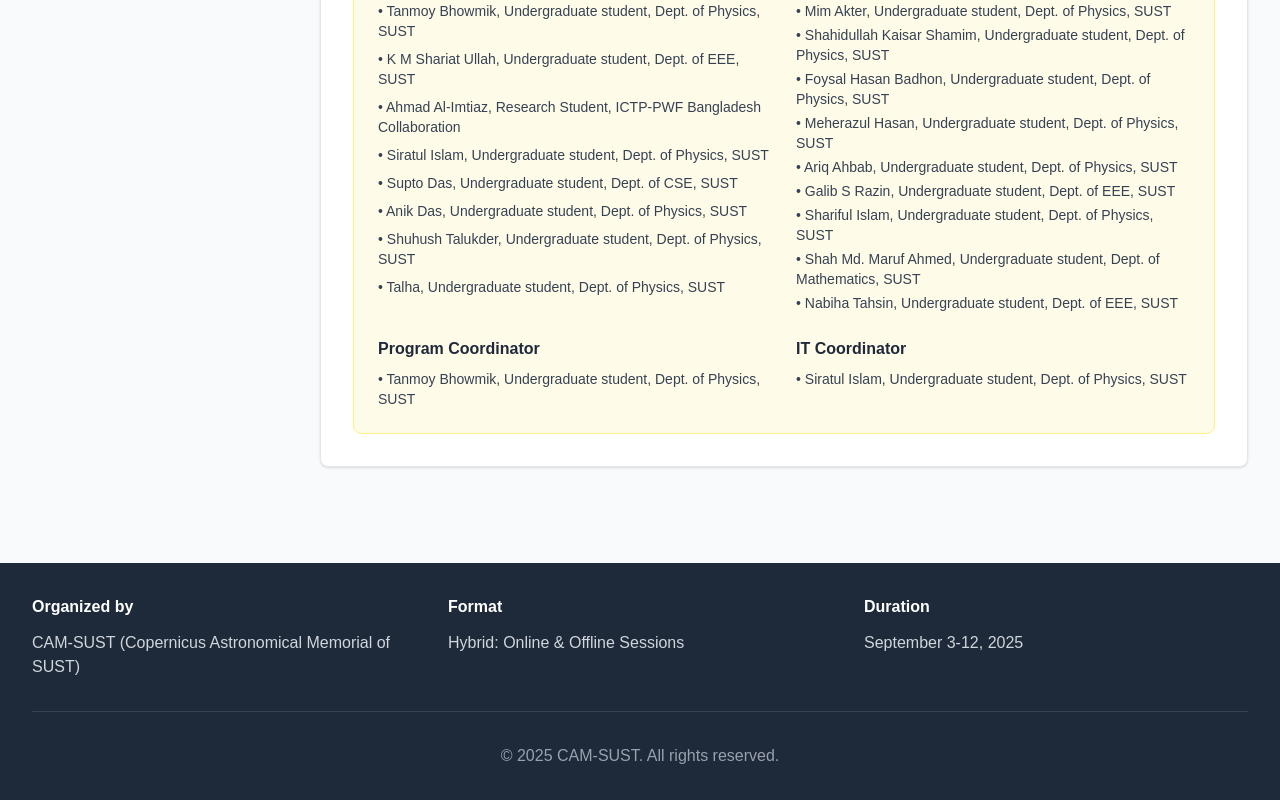
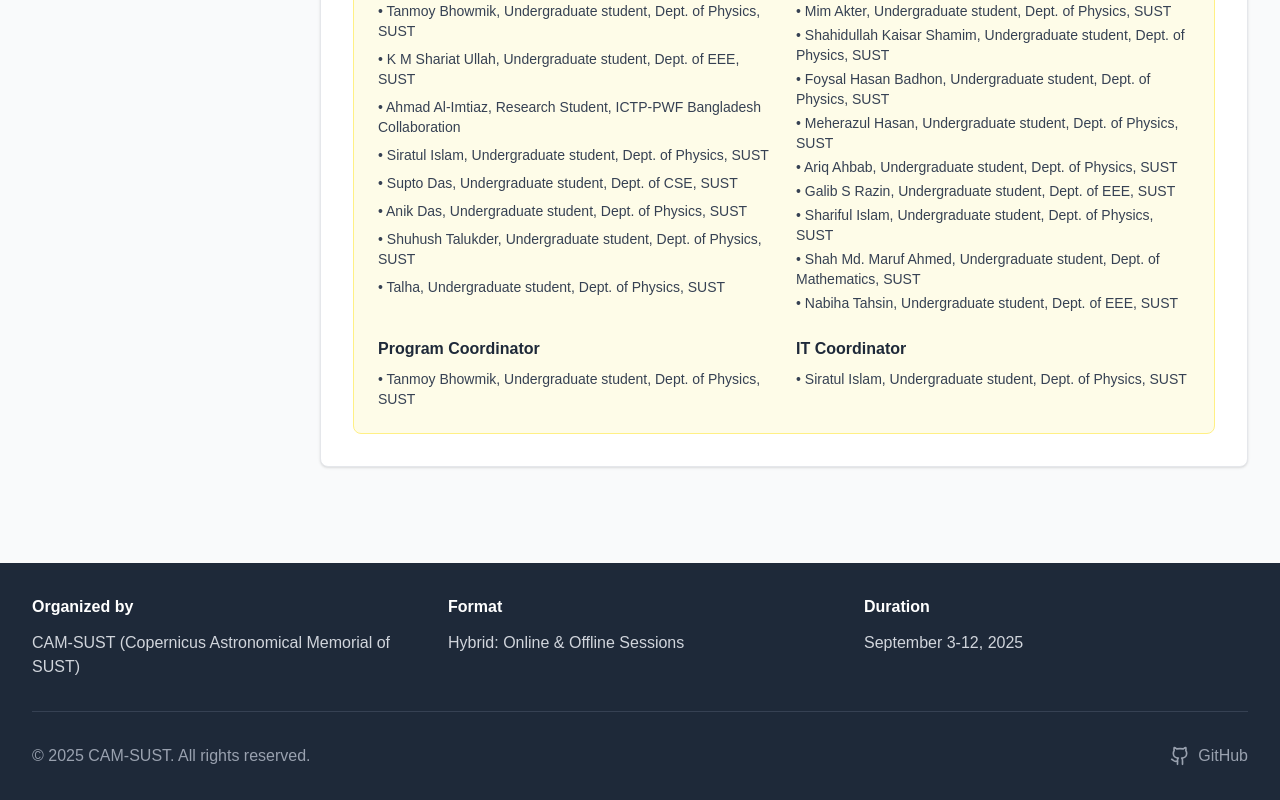
Before and after one commit to heronet/summerschool, a Next.js app: page / in a window 1280 px wide. Shown: the part 4281-5081 px from the top of the page. Built offline with nearby package versions, Linux system fonts and the light colour scheme.

Commit message:
update: footer
Signed-off-by: Siratul Islam <sirat4757@gmail.com>

```diff
--- a/src/sections/footer.tsx
+++ b/src/sections/footer.tsx
@@ -1,3 +1,5 @@
+import { Github } from "lucide-react";
+
 export default function Footer() {
   return (
     <footer className="bg-gray-800 text-white mt-16">
@@ -18,8 +20,21 @@
             <p className="text-gray-300">September 3-12, 2025</p>
           </div>
         </div>
-        <div className="border-t border-gray-700 mt-8 pt-8 text-center text-gray-400">
-          <p>&copy; 2025 CAM-SUST. All rights reserved.</p>
+        <div className="border-t border-gray-700 mt-8 pt-8">
+          <div className="flex flex-col sm:flex-row justify-between items-center gap-4">
+            <p className="text-gray-400">
+              &copy; 2025 CAM-SUST. All rights reserved.
+            </p>
+            <a
+              href="https://github.com/heronet/summerschool"
+              target="_blank"
+              rel="noopener noreferrer"
+              className="flex items-center gap-2 text-gray-400 hover:text-white transition-colors duration-200"
+            >
+              <Github size={20} />
+              <span>GitHub</span>
+            </a>
+          </div>
         </div>
       </div>
     </footer>
```
